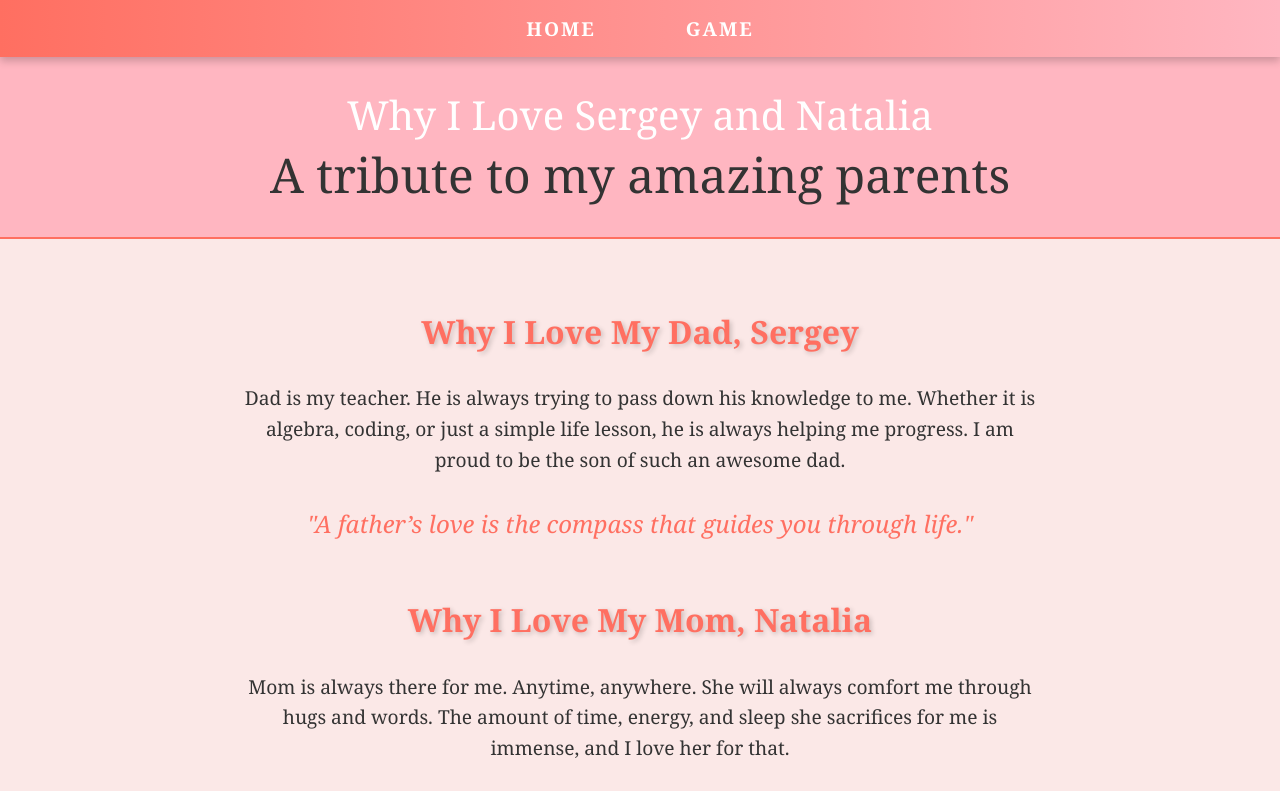
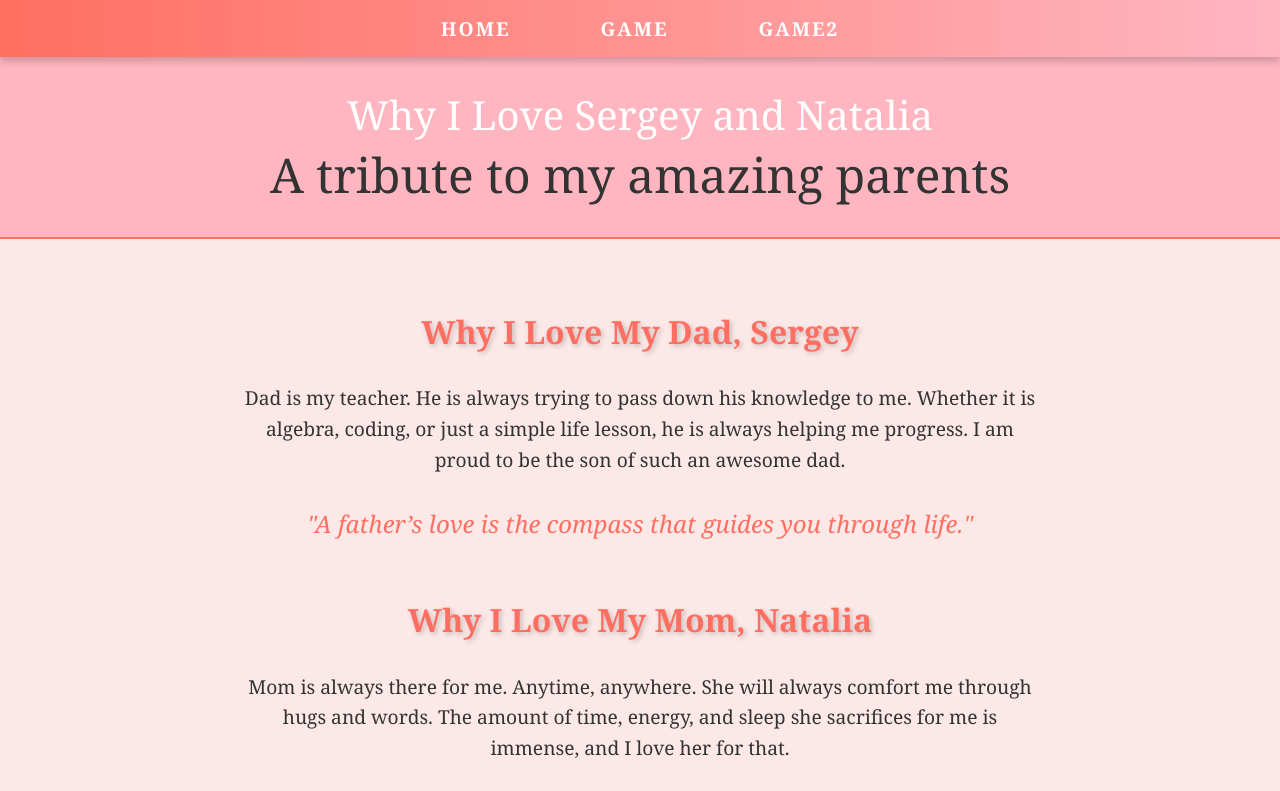
Before and after one commit to charleswptech/mom, a plain HTML site: page index.html in a window 1280 px wide. Shown: the top 791 px of the page. Drawn offline with Linux system fonts and the light colour scheme.

Commit message:
Update index.html

```diff
--- a/index.html
+++ b/index.html
@@ -126,6 +126,7 @@
     <ul>
         <li><a href="#home">Home</a></li>
         <li><a href="game.html">Game</a></li>
+        <li><a href="game2.html">Game2</a></li>
     </ul>
 </nav>
 
```
